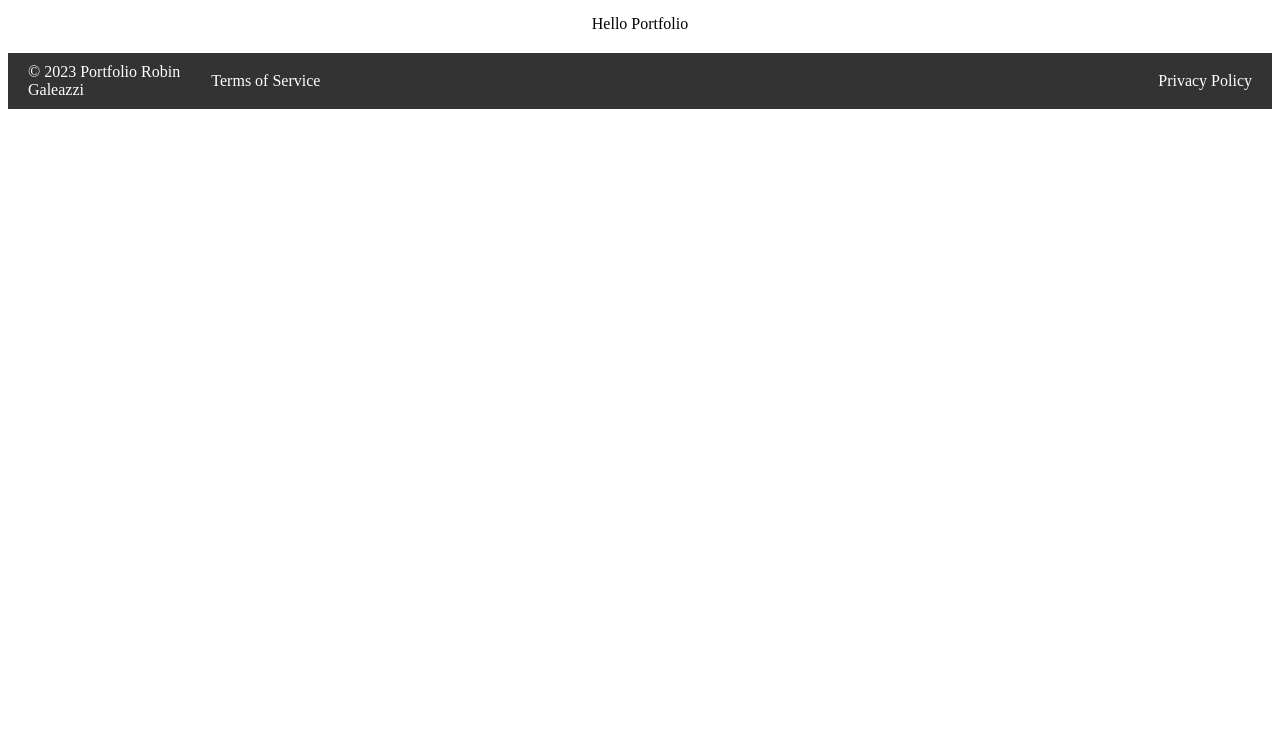
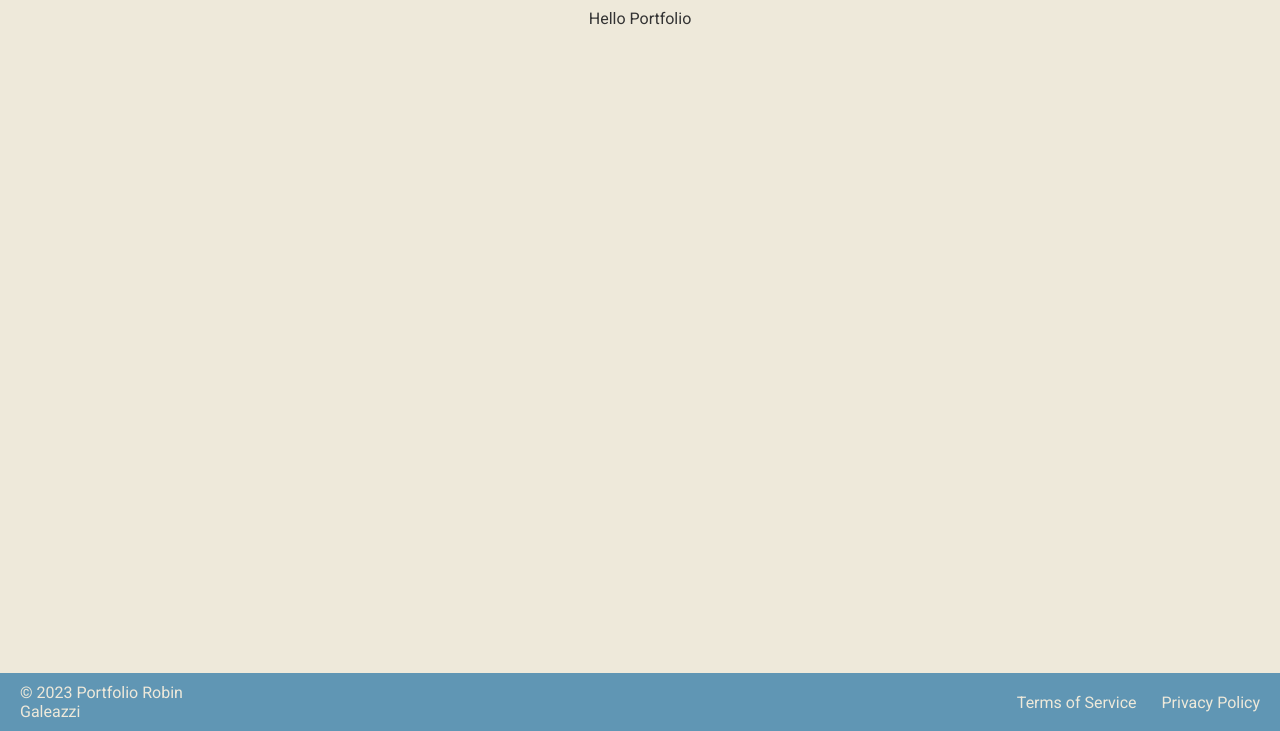
Before and after one commit to DongerDomination/portfolio-page, a plain HTML site: page index.html in a window 1280 px wide. Shown: the part 69-800 px from the top of the page. Drawn offline with Linux system fonts and the light colour scheme.

Commit message:
Footer placed at the bottom of the window

```diff
--- a/index.html
+++ b/index.html
@@ -6,6 +6,7 @@
     <meta http-equiv="X-UA-Compatible" content="IE=edge">
     <meta name="viewport" content="width=device-width, initial-scale=1.0">
     <link rel="stylesheet" href="styles.css">
+        <link href="https://fonts.googleapis.com/css2?family=Roboto:wght@400;700&display=swap" rel="stylesheet">
     <script defer src="script.js"></script>
     <title>Portfolio Robin Galeazzi</title>
 </head>
--- a/styles.css
+++ b/styles.css
@@ -1,10 +1,22 @@
 #greeting {
     font-size: 24px;
+    color: #333; /* Dunkle Farbe für den Text */
 }
+
+body {
+    font-family: 'Roboto', sans-serif; /* oder eine andere Schriftart Ihrer Wahl */
+    /* ... weitere Stile ... */
+}
+
+html, body {
+    height: 100%; /* Ensure the full height is available to the body */
+    margin: 0; /* Reset any default margin */
+}
+
 
 .container {
     width: 100%;
-    padding: 0 20px;       /* 20px Padding an beiden Seiten, damit Inhalte nicht direkt am Rand kleben */
+    padding: 0 20px; /* 20px Padding an beiden Seiten */
     box-sizing: border-box;
     display: flex;
     justify-content: space-between;
@@ -12,19 +24,21 @@
 }
 
 .site-header, .site-footer {
-    background-color: #333;
-    color: #fff;
+    flex-shrink: 0;
+    background-color: #6096B4; /* Dunkelblau */
+    color: #EEE9DA; /* Cremefarben für den Text */
     padding: 10px 0;
     width: 100%;
 }
 
 .site-header .logo, .site-footer .footer-text {
     display: inline-block;
+    color: #EEE9DA; /* Cremefarben für den Text */
 }
 
 nav {
     display: flex;
-    width: calc(100% - 20px); /* Zieht 20px vom Gesamtwert ab, um Platz für Padding zu lassen */
+    width: calc(100% - 40px); /* Anpassung für korrektes Padding */
 }
 
 nav ul {
@@ -32,30 +46,45 @@ nav ul {
     padding: 0;
     margin: 0;
     display: flex;
-    justify-content: space-between;
+    justify-content: flex-end; /* Align items to the right */
     width: 100%;
 }
 
 nav ul li {
-    margin-left: 5%;
+    margin-left: 25px;
 }
 
 nav ul li a {
-    color: #fff;
+    color: #BDCDD6; /* Helles Graublau */
     text-decoration: none;
     transition: color 0.3s;
 }
 
 nav ul li a:hover {
-    color: #ddd;
+    color: #93BFCF; /* Helleres Blau als Hover-Effekt */
 }
 
 .main-content {
     flex: 1;
     padding: 20px;
     text-align: center;
+    background-color: #EEE9DA; /* Cremefarben für den Hintergrund */
+    color: #333; /* Dunkle Farbe für den Text */
 }
 
-nav ul li:first-child {
-    margin-left: 0;
+
+.page-container {
+    display: flex;
+    flex-direction: column; /* Stack children vertically */
+    min-height: 100%; /* Minimum height to fill the viewport */
+    background-color: #EEE9DA; /* Cremefarben für den Hintergrund des gesamten Containers */
 }
+
+/* Zusätzliche Anpassung für Links im Footer für bessere Sichtbarkeit */
+.site-footer nav ul li a {
+    color: #EEE9DA; /* Cremefarben für den Text */
+}
+
+.site-footer nav ul li a:hover {
+    color: #BDCDD6; /* Helles Graublau als Hover-Effekt */
+}
```
